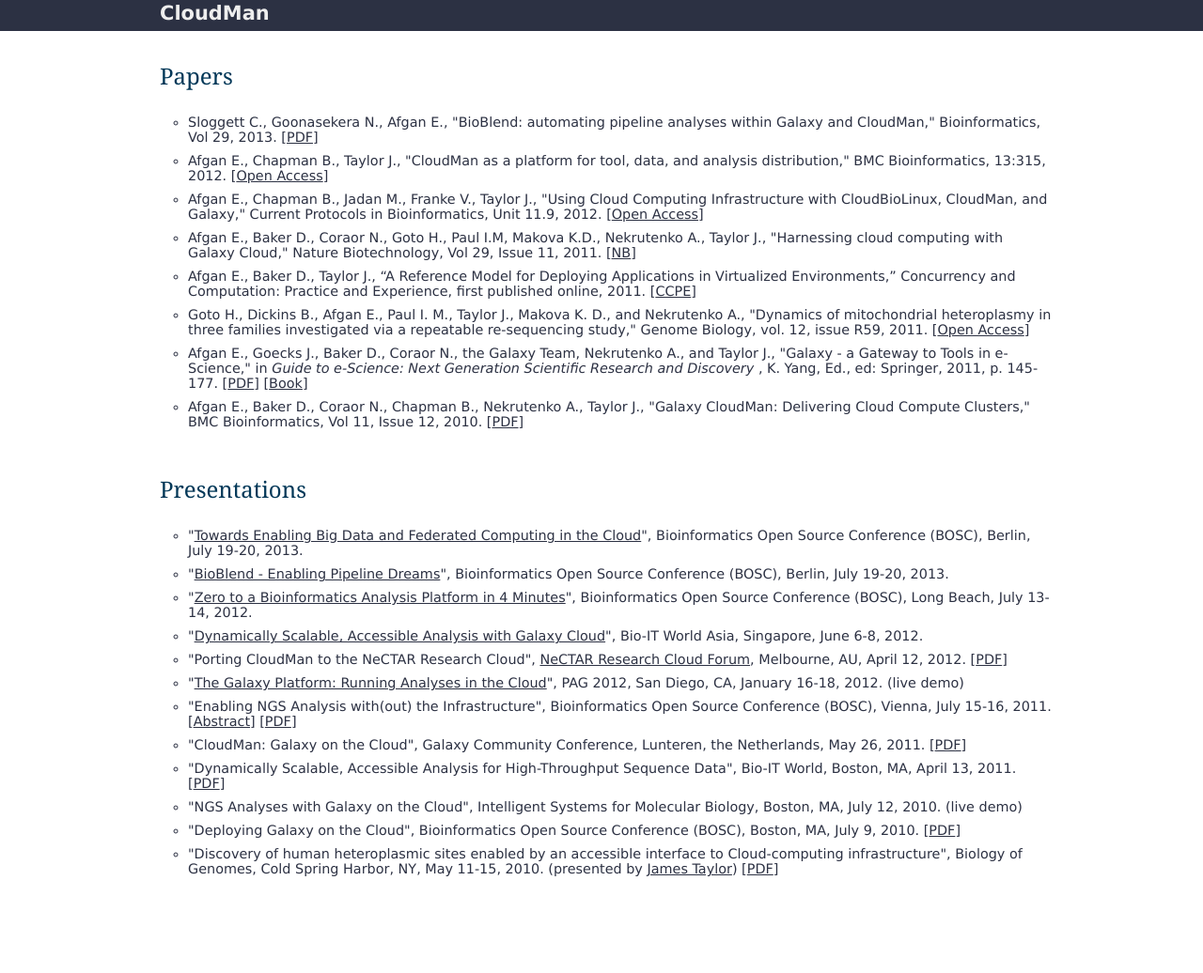
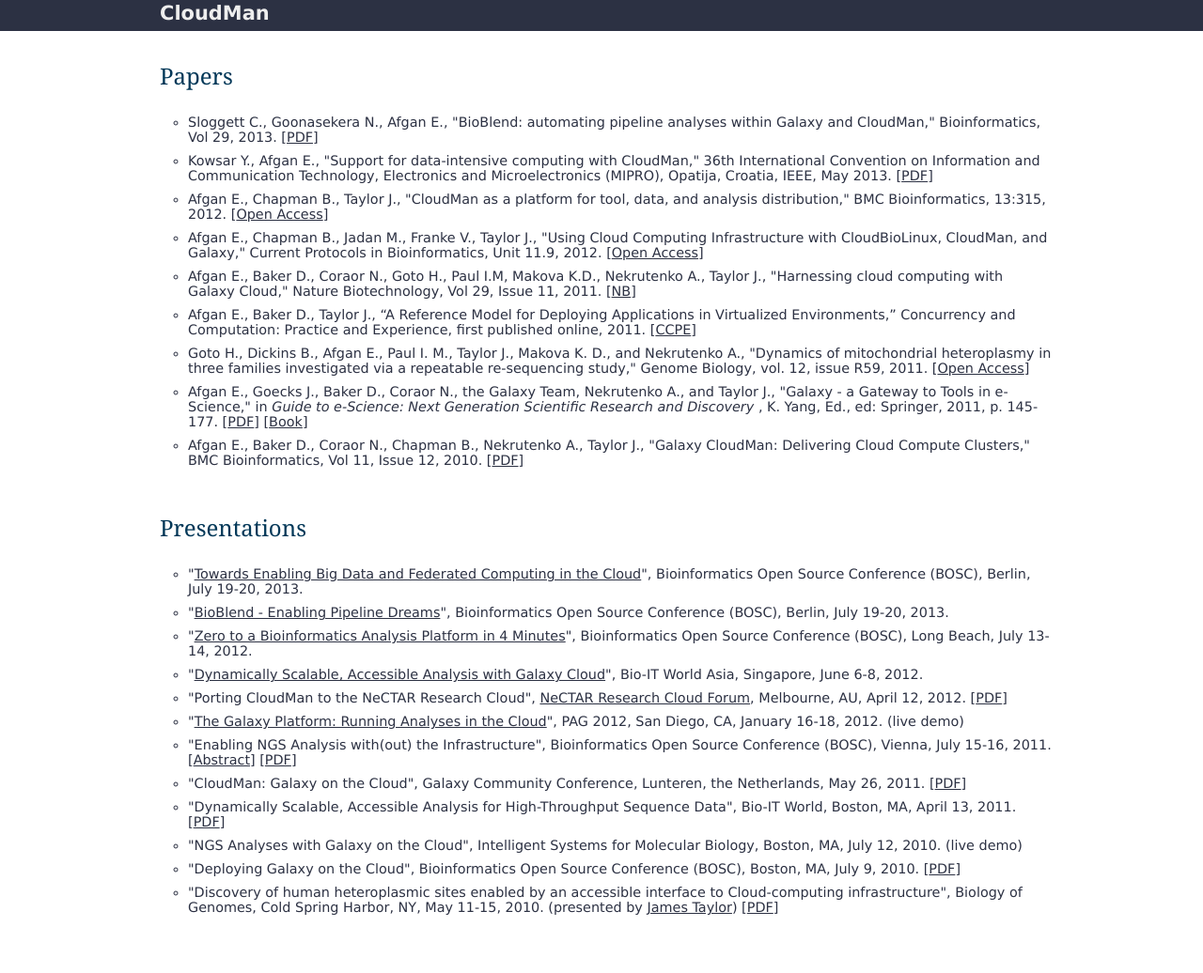
Before and after one commit to afgane/usecloudman, a Django app: template usecloudman/templates/publications.html in a window 1280 px wide. Shown: the whole page at 94% size. Before the commit the page ends 933 px from the top, so only its background shows below. Run offline with Django 3.2, Linux system fonts and the light colour scheme; the template is opened without the code that fills it, so the values that code supplies are empty; parts of the project's set-up code (start-up, migrations or seed data) failed here and were passed over; some libraries are stand-ins or nearby versions.

Commit message:
Add publication info for MIPRO 2013

```diff
--- a/usecloudman/templates/publications.html
+++ b/usecloudman/templates/publications.html
@@ -29,6 +29,10 @@
                 <li>Sloggett C., Goonasekera N., Afgan E.,
                     "BioBlend: automating pipeline analyses within Galaxy and CloudMan," Bioinformatics, Vol 29, 2013.
                     [<a href="http://bib.irb.hr/datoteka/627609.PUBLISHED_BioBlend.pdf" target="_blank">PDF</a>]
+                </li>
+                <li>Kowsar Y., Afgan E.,
+                    "Support for data-intensive computing with CloudMan," 36th International Convention on Information and Communication Technology, Electronics and Microelectronics (MIPRO), Opatija, Croatia, IEEE, May 2013.
+                    [<a href="http://bib.irb.hr/datoteka/631016.CloudMan_for_Big_Data.pdf" target="_blank">PDF</a>]
                 </li>
                 <li>Afgan E., Chapman B., Taylor J.,
                     "CloudMan as a platform for tool, data, and analysis distribution," BMC Bioinformatics, 13:315, 2012.
```
